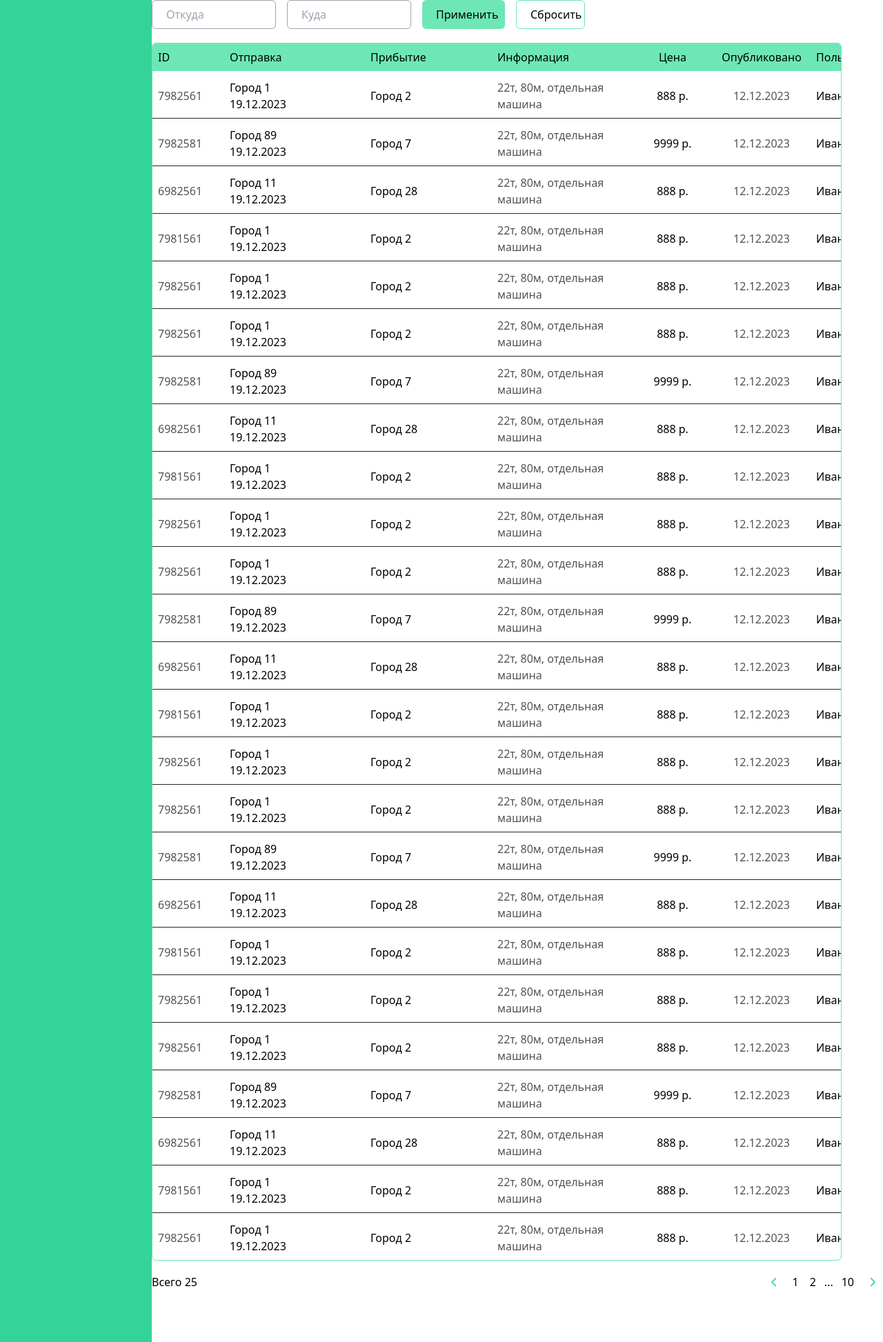
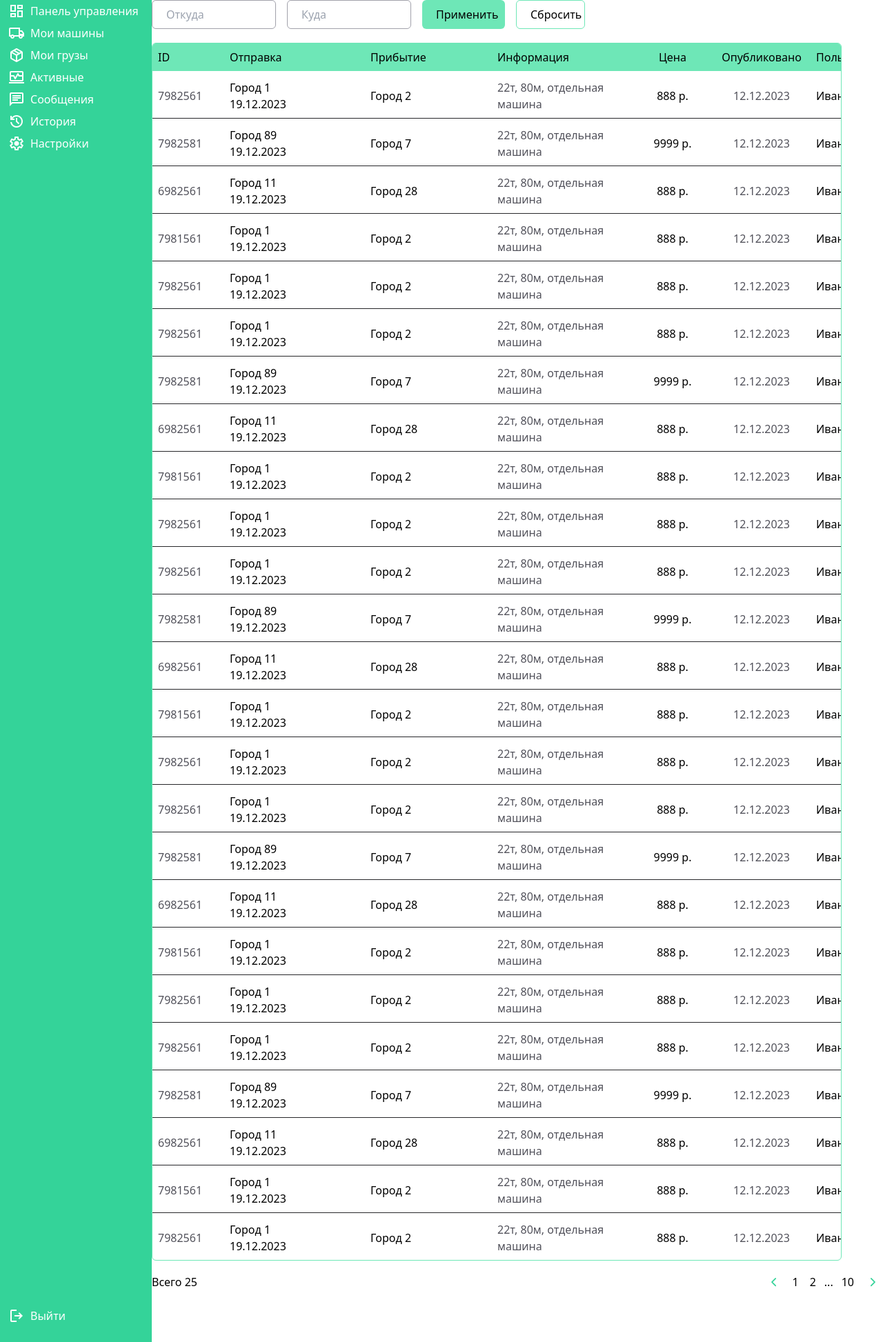
Before and after one commit to WEBzaytsev/habr-clone, a Laravel app: page / in a window 1280 px wide. Shown: the part 65-2011 px from the top of the page at 69% size. Run offline with Laravel 10, Linux system fonts and the light colour scheme; style sheets or scripts are compiled from the project's sources.

Commit message:
add menu to sidebar

```diff
--- a/src/resources/js/src/components/AppSidebar.vue
+++ b/src/resources/js/src/components/AppSidebar.vue
@@ -1,4 +1,42 @@
-<script setup lang="ts"></script>
+<script setup lang="ts">
+const menu = [
+    {
+        icon: 'dashboard',
+        text: 'Панель управления',
+        route: '/user/dashboard',
+    },
+    {
+        icon: 'local_shipping',
+        text: 'Мои машины',
+        route: '/user/my-trucks',
+    },
+    {
+        icon: 'package_2',
+        text: 'Мои грузы',
+        route: '/user/my-cargos',
+    },
+    {
+        icon: 'browse_activity',
+        text: 'Активные',
+        route: '#',
+    },
+    {
+        icon: 'chat',
+        text: 'Сообщения',
+        route: '#',
+    },
+    {
+        icon: 'history',
+        text: 'История',
+        route: '#',
+    },
+    {
+        icon: 'settings',
+        text: 'Настройки',
+        route: '#',
+    },
+];
+</script>
 
 <template>
     <aside class="h-full bg-emerald-400">
@@ -8,7 +46,22 @@
         >
             Logo
         </RouterLink>
-        <div class="p-3"></div>
+        <div class="flex flex-col justify-between h-[calc(100vh_-_71px)]">
+            <ul class="p-3 grid gap-2">
+                <li v-for="item in menu" :key="item.text">
+                    <RouterLink :to="item.route" class="flex items-center gap-2 text-white">
+                        <span class="material-symbols-outlined" v-text="item.icon" />
+                        <span v-text="item.text" />
+                    </RouterLink>
+                </li>
+            </ul>
+            <div class="p-3">
+                <RouterLink to="#" class="flex items-center gap-2 text-white">
+                    <span class="material-symbols-outlined" v-text="'logout'" />
+                    <span v-text="'Выйти'" />
+                </RouterLink>
+            </div>
+        </div>
     </aside>
 </template>
 
```
